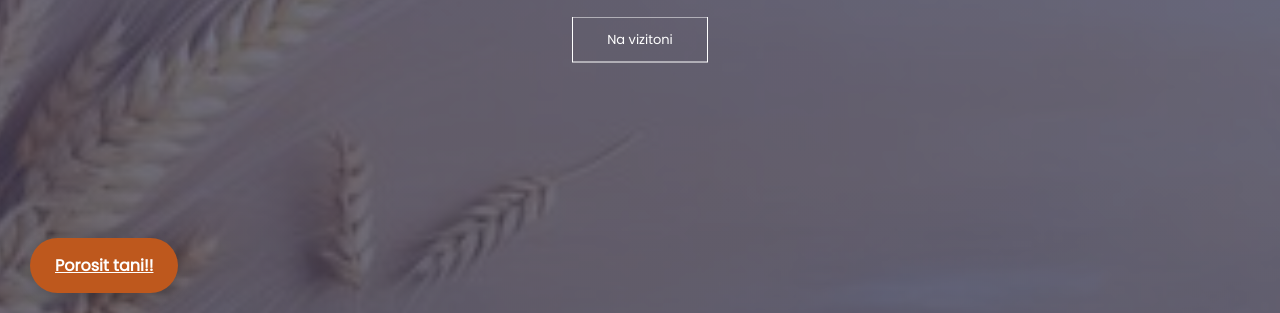
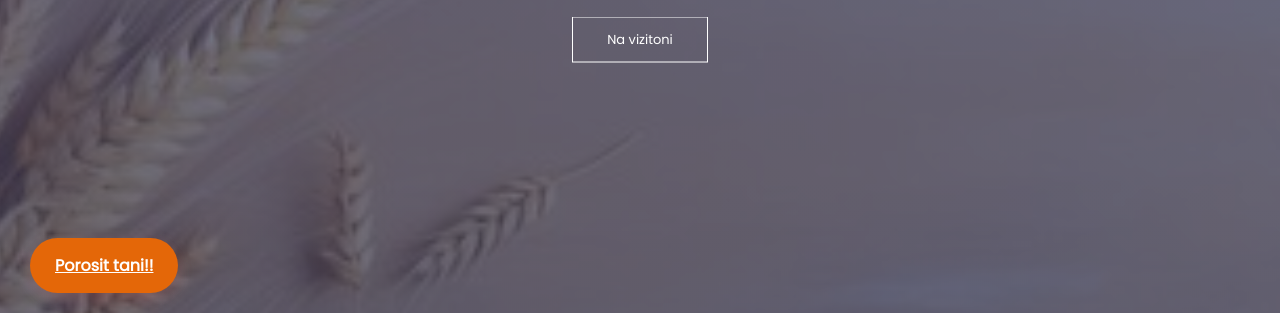
Before and after one commit to hareuzunaj/furra-jone, a plain HTML site: page index.html in a window 1280 px wide. Shown: the part 487-800 px from the top of the page. Drawn offline with nearby package versions, Linux system fonts and the light colour scheme.

Commit message:
Refactor CSS styles and improve layout

```diff
--- a/style.css
+++ b/style.css
@@ -419,6 +419,7 @@ p {
     display: block;
 }
 /*Kontakti*/
+
 .location{
     width:80%;
     margin:auto;
@@ -580,6 +581,8 @@ p {
     top: 20px;
 }
 
+
+
 /* HERO SLIDESHOW */
 .hero-slideshow {
     position: relative;
@@ -594,7 +597,7 @@ p {
     background-size: cover;
     background-position: center;
     opacity: 0;
-    transition: opacity 1s ease-in-out;
+    transition: opacity 3s ease-in-out;
 }
 .hero-slideshow .slide.active {
     opacity: 1;
@@ -625,12 +628,12 @@ p {
     position: fixed;
     bottom:20px;
     left: 30px;
-    background: #be581d;
+    background: #e46708;
     color: #fff;
     padding: 15px 25px;
     border-radius: 50px;
     font-weight: 600;
-    box-shadow: 0 5px 15px rgba(0,0,0,0.2);
+    box-shadow: 0 5px 15px rgba(226, 95, 95, 0.2);
     cursor: pointer;
     z-index: 1000;
     transition: transform 0.3s, box-shadow 0.3s;
@@ -639,3 +642,7 @@ p {
     transform: scale(1.1);
     box-shadow: 0 10px 20px rgba(0,0,0,0.3);
 }
+#hero-text {
+    opacity: 1;
+    transition: opacity 2s ease-in-out;
+}
```
